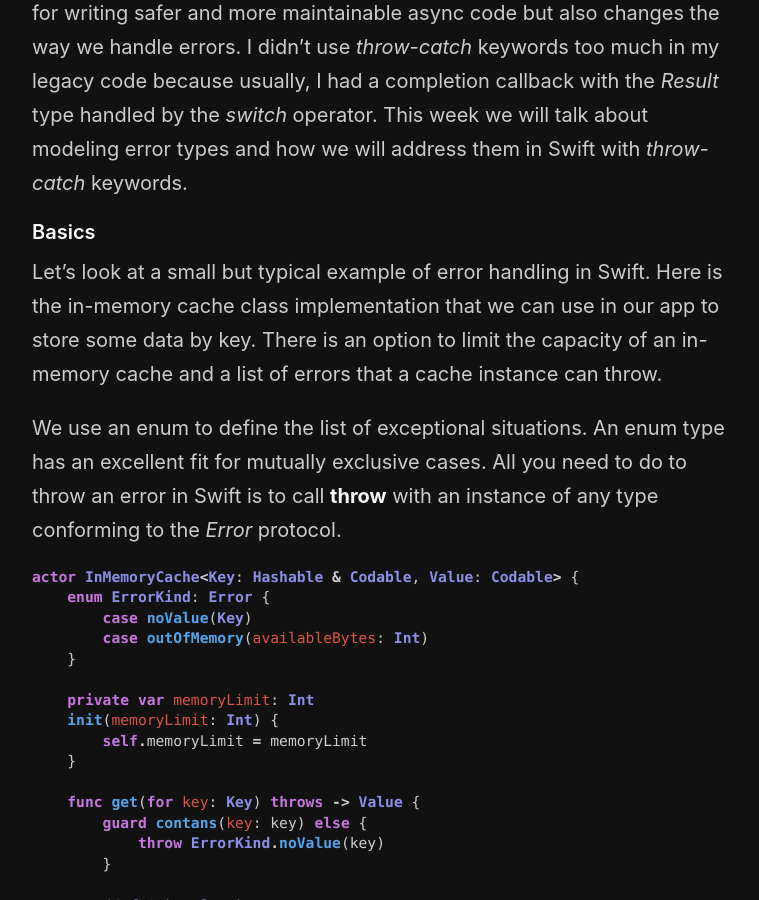
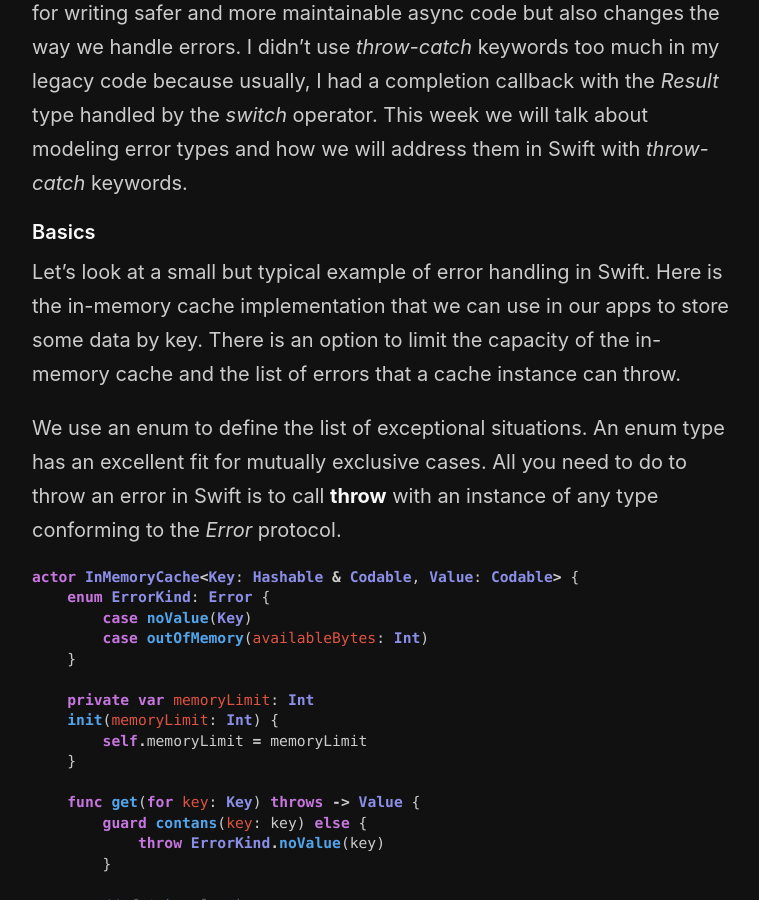
Before and after one commit to mecid/mecid.github.io, a Jekyll site: the page built from _posts/2022-05-11-modeling-errors-in-swift.md, in a window 1280 px wide and 900 px high, scrolled down 314 px. Shown: the whole window, without its empty margins (258-1017 px from the left). Built offline with Jekyll 4.4.1, drawn with Linux system fonts in a browser that asks for light colours.

Commit message:
another improvement to modeling errors in swift post

```diff
--- a/_posts/2022-05-11-modeling-errors-in-swift.md
+++ b/_posts/2022-05-11-modeling-errors-in-swift.md
@@ -8,7 +8,7 @@ image: /public/swift.png
 The new Swift Concurrency feature doesn't only bring new opportunities for writing safer and more maintainable async code but also changes the way we handle errors. I didn't use *throw-catch* keywords too much in my legacy code because usually, I had a completion callback with the *Result* type handled by the *switch* operator. This week we will talk about modeling error types and how we will address them in Swift with *throw-catch* keywords.
 
 #### Basics
-Let's look at a small but typical example of error handling in Swift. Here is the in-memory cache class implementation that we can use in our app to store some data by key. There is an option to limit the capacity of an in-memory cache and a list of errors that a cache instance can throw.
+Let's look at a small but typical example of error handling in Swift. Here is the in-memory cache implementation that we can use in our apps to store some data by key. There is an option to limit the capacity of the in-memory cache and the list of errors that a cache instance can throw.
 
 We use an enum to define the list of exceptional situations. An enum type has an excellent fit for mutually exclusive cases. All you need to do to throw an error in Swift is to call **throw** with an instance of any type conforming to the *Error* protocol.
 
```
